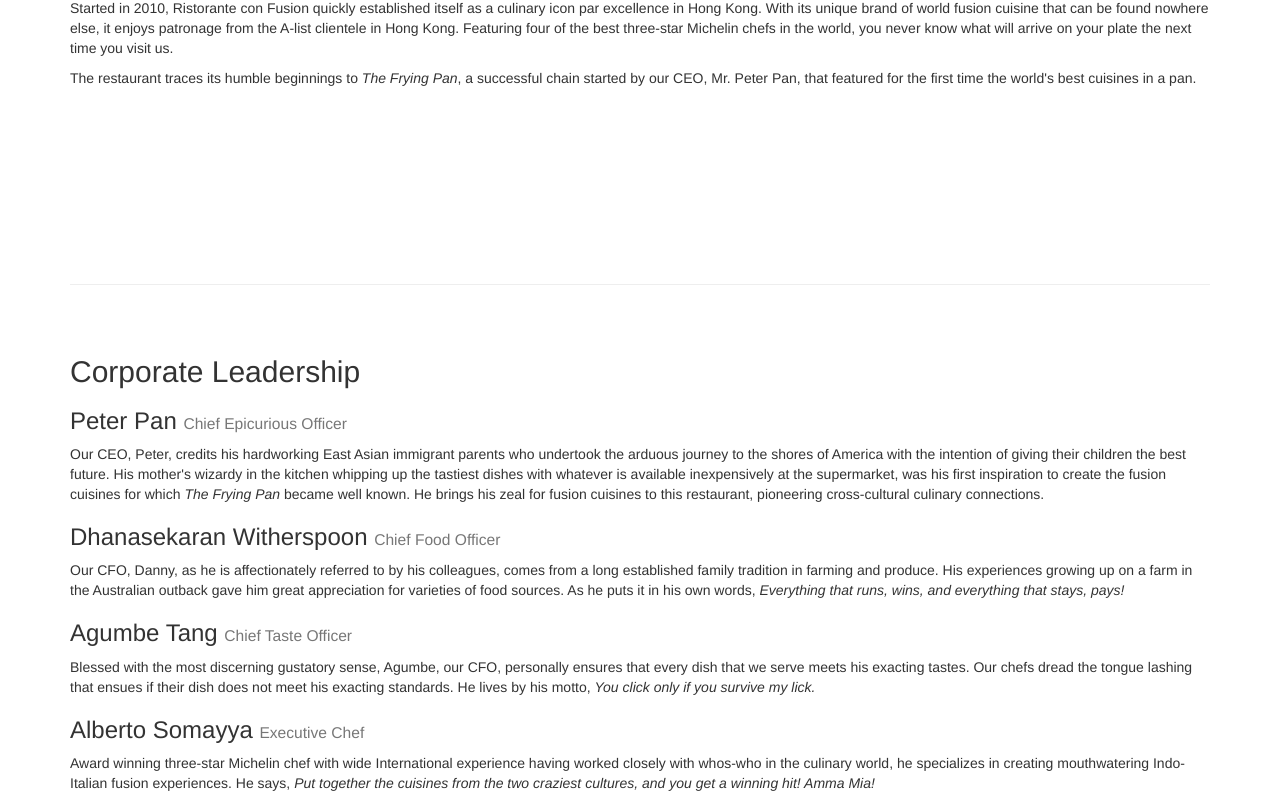
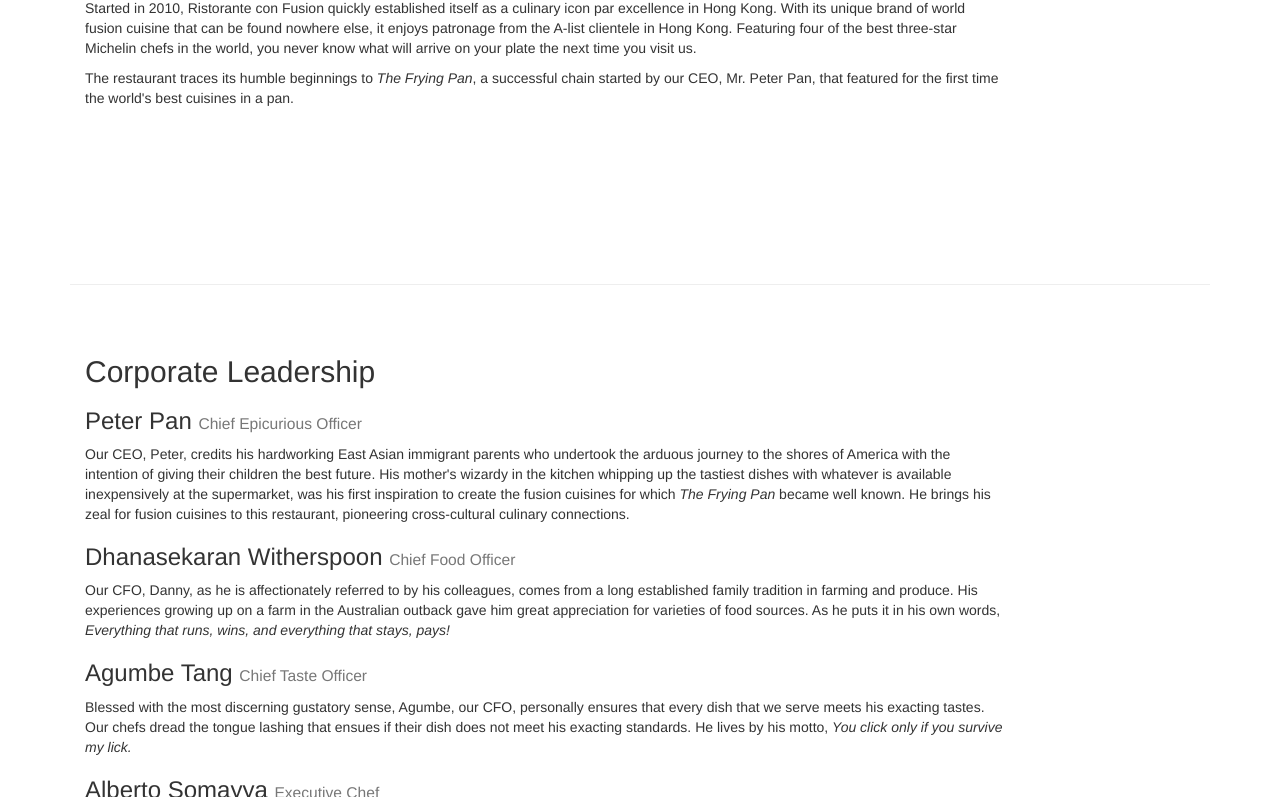
Before and after one commit to minhdao/conFusion, a plain HTML site: page aboutus.html in a window 1280 px wide. Shown: the part 718-1515 px from the top of the page. Drawn offline with nearby package versions, Linux system fonts and the light colour scheme.

Commit message:
added col size for content rows

```diff
--- a/aboutus.html
+++ b/aboutus.html
@@ -89,7 +89,7 @@ creations will tickle your culinary senses!</p>
                <hr>
             </div>
             <div class="row row-content">
-                <div>
+                <div class="col-xs-12 col-sm-10">
                     <h2>Our History</h2>
                     <p>Started in 2010, Ristorante con Fusion quickly
     established itself as a culinary icon par excellence in Hong Kong. With
@@ -100,13 +100,13 @@ creations will tickle your culinary senses!</p>
                     <p>The restaurant traces its humble beginnings to <em>The Frying Pan</em>, a successful chain started by our CEO, Mr. Peter Pan, that featured for the first time the world's best cuisines in a pan.</p>
                 </div>
                 <div>
-                    <p style="padding:20px;"></p>
+                    <p class="col-xs-12 col-sm-2"style="padding:20px;"></p>
                 </div>
             </div>
 
 
             <div class="row row-content">
-                <div>
+                <div class="col-xs-12 col-sm-10">
                     <h2>Corporate Leadership</h2>
                     <h3>Peter Pan <small>Chief Epicurious Officer</small></h3>
                     <p>Our CEO, Peter, credits his hardworking East Asian
@@ -133,7 +133,7 @@ creations will tickle your culinary senses!</p>
     fusion experiences. He says, <em>Put together the cuisines from the two craziest cultures, and you get a winning hit! Amma Mia!</em></p>
                 </div>
                  <div>
-                    <p style="padding:20px;"></p>
+                    <p class="col-xs-12 col-sm-2"style="padding:20px;"></p>
                 </div>
            </div>
 
```
